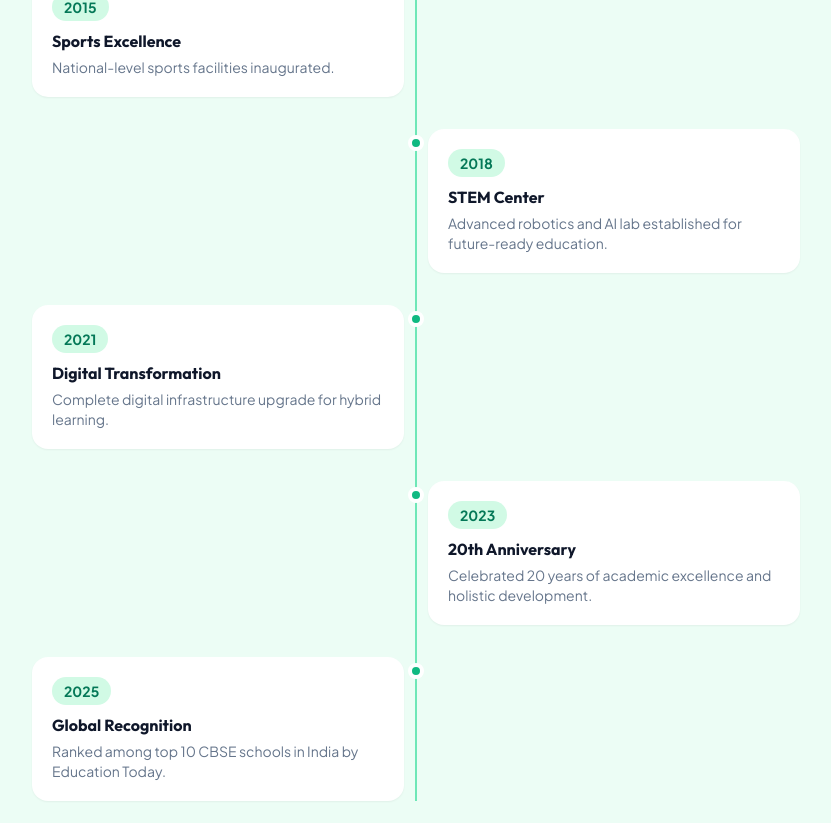
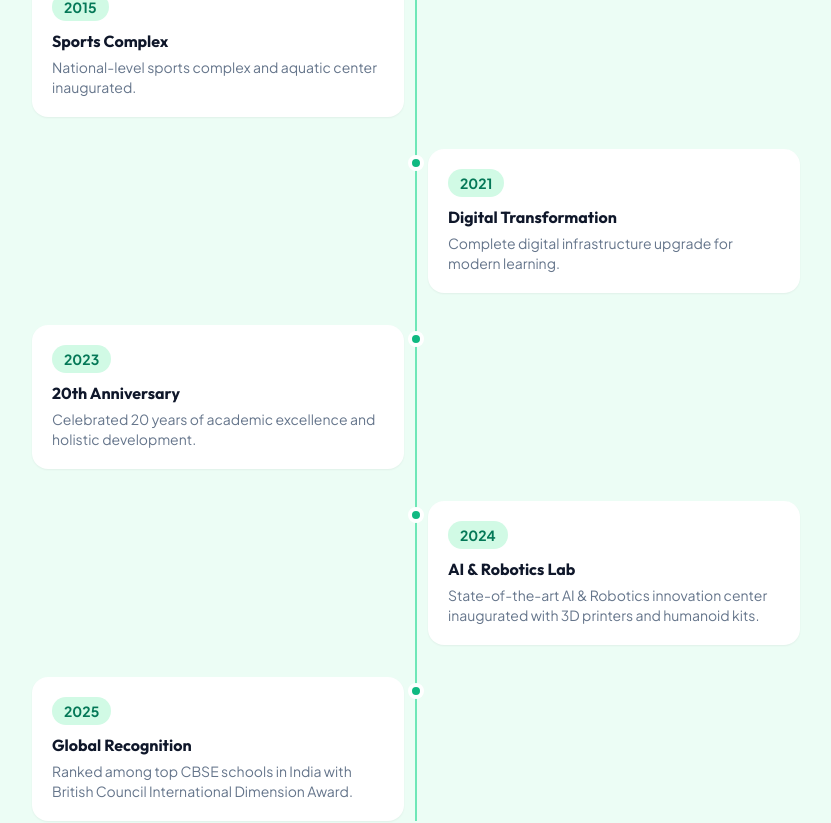
Before and after one commit to ShashankJangid/dpsi-website, a React (Vite) app: page /about in a window 1280 px wide. Shown: the part 2700-3523 px from the top of the page, without its empty margins (224-1055 px from the left). Built offline with nearby package versions, Linux system fonts and the light colour scheme; what @trpc/react-query would draw is missing.

Commit message:
Update Journey timeline with AI & Robotics Lab 2024 and Global Recognition 2025, and mark Quantum Science Lab as (Upcoming)

```diff
--- a/src/components/3d/Facilities3D.tsx
+++ b/src/components/3d/Facilities3D.tsx
@@ -17,8 +17,8 @@ const facilityData = [
   },
   {
     id: "science",
-    label: "Quantum Science Labs",
-    description: "State-of-the-art physics & chemistry research facilities with optical laser instrumentation.",
+    label: "Quantum Science (Upcoming)",
+    description: "Upcoming next-generation research facilities with optical laser instrumentation.",
     color: "#059669",
     accent: "#6ee7b7",
     image: "/images/facilities/quantum_science_lab.webp",
--- a/src/pages/About.tsx
+++ b/src/pages/About.tsx
@@ -52,11 +52,11 @@ const timeline = [
   { year: "2003", title: "Foundation", desc: "DPS Indirapuram established under the DPS Society." },
   { year: "2008", title: "CBSE Affiliation", desc: "Granted permanent CBSE affiliation with exemplary inspection results." },
   { year: "2012", title: "First Batch Success", desc: "100% CBSE results with multiple students scoring above 95%." },
-  { year: "2015", title: "Sports Excellence", desc: "National-level sports facilities inaugurated." },
-  { year: "2018", title: "STEM Center", desc: "Advanced robotics and AI lab established for future-ready education." },
-  { year: "2021", title: "Digital Transformation", desc: "Complete digital infrastructure upgrade for hybrid learning." },
+  { year: "2015", title: "Sports Complex", desc: "National-level sports complex and aquatic center inaugurated." },
+  { year: "2021", title: "Digital Transformation", desc: "Complete digital infrastructure upgrade for modern learning." },
   { year: "2023", title: "20th Anniversary", desc: "Celebrated 20 years of academic excellence and holistic development." },
-  { year: "2025", title: "Global Recognition", desc: "Ranked among top 10 CBSE schools in India by Education Today." },
+  { year: "2024", title: "AI & Robotics Lab", desc: "State-of-the-art AI & Robotics innovation center inaugurated with 3D printers and humanoid kits." },
+  { year: "2025", title: "Global Recognition", desc: "Ranked among top CBSE schools in India with British Council International Dimension Award." },
 ];
 
 export default function About() {
--- a/src/pages/Facilities.tsx
+++ b/src/pages/Facilities.tsx
@@ -6,7 +6,7 @@ import Facilities3D from "@/components/3d/Facilities3D";
 
 const facilities = [
   { icon: <Microscope className="w-8 h-8" />, title: "Futuristic AI & Robotics Lab", desc: "Next-gen AI/ML research center equipped with humanoid robots, holographic code stations, 3D printers, and expert mentors.", image: "/images/facilities/ai_robotics_lab.webp" },
-  { icon: <FlaskConical className="w-8 h-8" />, title: "Quantum Science & Physics Lab", desc: "State-of-the-art research laboratories equipped with laser optics, digital micro-analysis, and modern safety systems.", image: "/images/facilities/quantum_science_lab.webp" },
+  { icon: <FlaskConical className="w-8 h-8" />, title: "Quantum Science Lab (Upcoming)", desc: "Upcoming next-generation research laboratory planned with laser optics, digital micro-analysis, and modern safety systems.", image: "/images/facilities/quantum_science_lab.webp", isUpcoming: true },
   { icon: <Wifi className="w-8 h-8" />, title: "Next-Gen Smart Classrooms", desc: "Equipped with interactive AR/VR learning pods, curved glass touchboards, and high-speed gigabit connectivity.", image: "/images/facilities/smart_classroom.webp" },
   { icon: <Dumbbell className="w-8 h-8" />, title: "Sports & Aquatic Complex", desc: "Olympic-size swimming pool, basketball courts, cricket ground, athletics track, and indoor badminton courts.", image: "/images/dps/slider_5.webp" },
   { icon: <BookOpen className="w-8 h-8" />, title: "Digital Knowledge Library", desc: "A vast repository of 50,000+ books, digital archives, e-journals, and quiet reading spaces for focused study.", image: "/images/dps/about_us.webp" },
```
